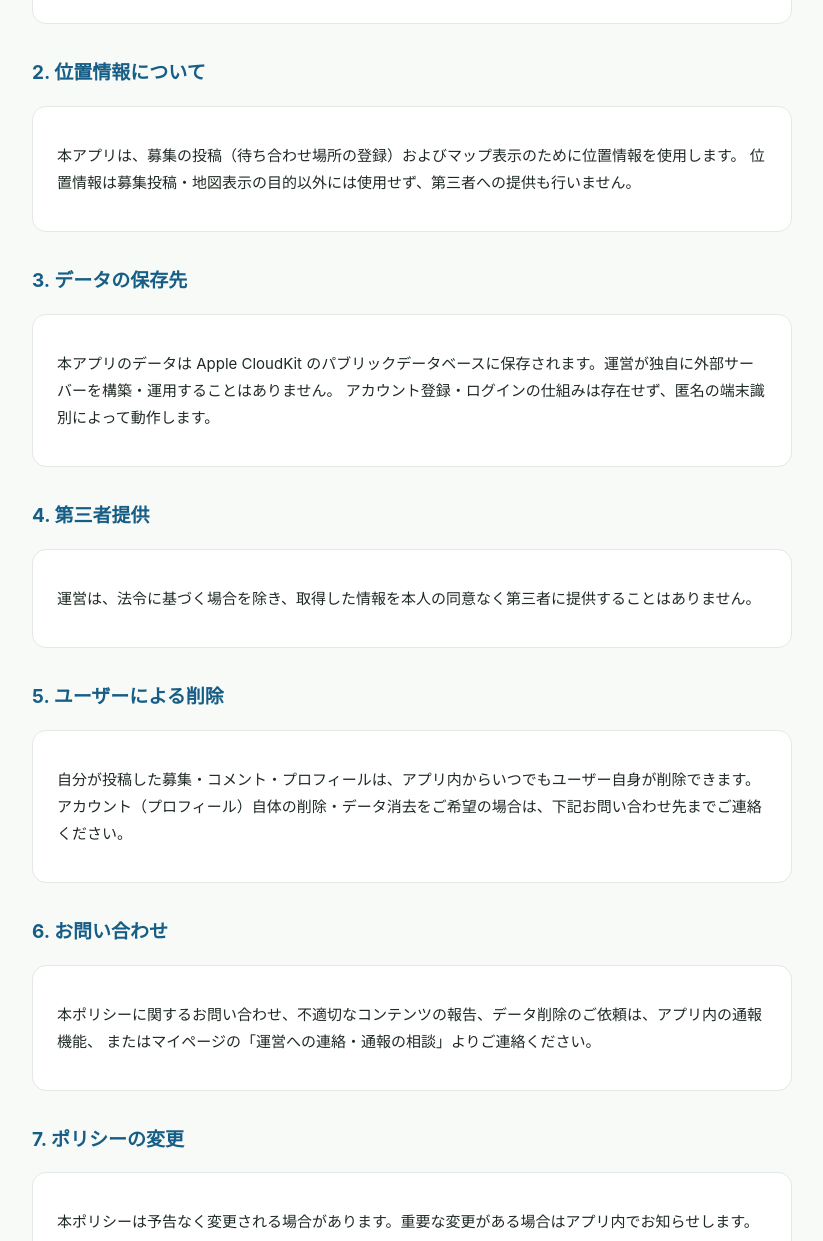
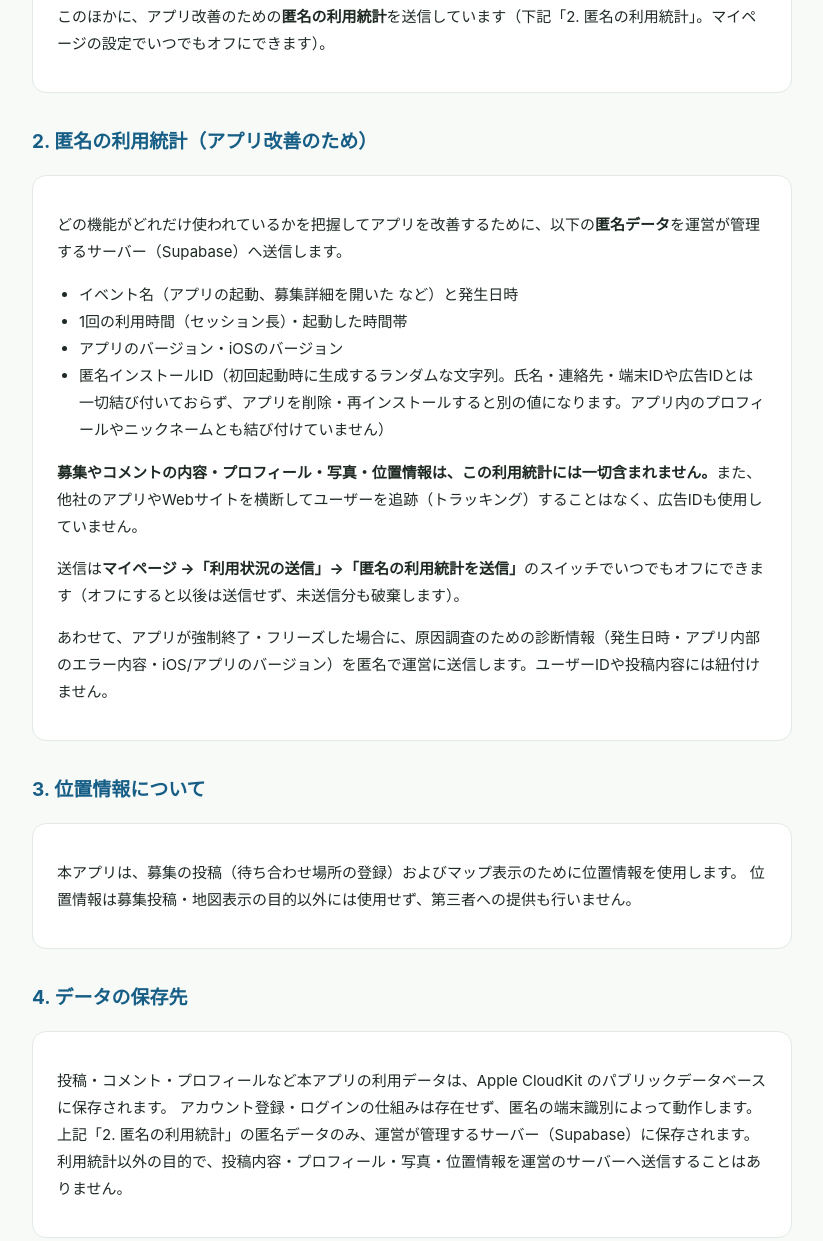
Before and after one commit to DrQururi/asobiba-legal, a plain HTML site: page index.html in a window 1280 px wide. Shown: the part 876-2117 px from the top of the page, without its empty margins (228-1051 px from the left). Drawn offline with Linux system fonts and the light colour scheme.

Commit message:
fix: 未反映だった公開プライバシーポリシーの修正を反映(kokugo等と同型是正)

```diff
--- a/index.html
+++ b/index.html
@@ -54,7 +54,7 @@
 </div>
 
 <h1 id="privacy">あそびば プライバシーポリシー</h1>
-<p class="updated">最終更新日: 2026年7月4日</p>
+<p class="updated">最終更新日: 2026年8月22日</p>
 
 <div class="card">
 <p>
@@ -79,9 +79,24 @@
   <li>投稿内容（募集タイトル・詳細・カテゴリ・日時・場所）、コメント、参加表明などユーザーが作成したコンテンツ</li>
   <li>年齢確認・利用規約同意の合否フラグ（生年月日そのものは含みません）</li>
 </ul>
+<p>このほかに、アプリ改善のための<strong>匿名の利用統計</strong>を送信しています（下記「2. 匿名の利用統計」。マイページの設定でいつでもオフにできます）。</p>
 </div>
 
-<h2>2. 位置情報について</h2>
+<h2>2. 匿名の利用統計（アプリ改善のため）</h2>
+<div class="card">
+<p>どの機能がどれだけ使われているかを把握してアプリを改善するために、以下の<strong>匿名データ</strong>を運営が管理するサーバー（Supabase）へ送信します。</p>
+<ul>
+  <li>イベント名（アプリの起動、募集詳細を開いた など）と発生日時</li>
+  <li>1回の利用時間（セッション長）・起動した時間帯</li>
+  <li>アプリのバージョン・iOSのバージョン</li>
+  <li>匿名インストールID（初回起動時に生成するランダムな文字列。氏名・連絡先・端末IDや広告IDとは一切結び付いておらず、アプリを削除・再インストールすると別の値になります。アプリ内のプロフィールやニックネームとも結び付けていません）</li>
+</ul>
+<p><strong>募集やコメントの内容・プロフィール・写真・位置情報は、この利用統計には一切含まれません。</strong>また、他社のアプリやWebサイトを横断してユーザーを追跡（トラッキング）することはなく、広告IDも使用していません。</p>
+<p>送信は<strong>マイページ →「利用状況の送信」→「匿名の利用統計を送信」</strong>のスイッチでいつでもオフにできます（オフにすると以後は送信せず、未送信分も破棄します）。</p>
+<p>あわせて、アプリが強制終了・フリーズした場合に、原因調査のための診断情報（発生日時・アプリ内部のエラー内容・iOS/アプリのバージョン）を匿名で運営に送信します。ユーザーIDや投稿内容には紐付けません。</p>
+</div>
+
+<h2>3. 位置情報について</h2>
 <div class="card">
 <p>
 本アプリは、募集の投稿（待ち合わせ場所の登録）およびマップ表示のために位置情報を使用します。
@@ -89,20 +104,22 @@
 </p>
 </div>
 
-<h2>3. データの保存先</h2>
+<h2>4. データの保存先</h2>
 <div class="card">
 <p>
-本アプリのデータは Apple CloudKit のパブリックデータベースに保存されます。運営が独自に外部サーバーを構築・運用することはありません。
+投稿・コメント・プロフィールなど本アプリの利用データは、Apple CloudKit のパブリックデータベースに保存されます。
 アカウント登録・ログインの仕組みは存在せず、匿名の端末識別によって動作します。
+上記「2. 匿名の利用統計」の匿名データのみ、運営が管理するサーバー（Supabase）に保存されます。
+利用統計以外の目的で、投稿内容・プロフィール・写真・位置情報を運営のサーバーへ送信することはありません。
 </p>
 </div>
 
-<h2>4. 第三者提供</h2>
+<h2>5. 第三者提供</h2>
 <div class="card">
 <p>運営は、法令に基づく場合を除き、取得した情報を本人の同意なく第三者に提供することはありません。</p>
 </div>
 
-<h2>5. ユーザーによる削除</h2>
+<h2>6. ユーザーによる削除</h2>
 <div class="card">
 <p>
 自分が投稿した募集・コメント・プロフィールは、アプリ内からいつでもユーザー自身が削除できます。
@@ -110,7 +127,7 @@
 </p>
 </div>
 
-<h2>6. お問い合わせ</h2>
+<h2>7. お問い合わせ</h2>
 <div class="card">
 <p>
 本ポリシーに関するお問い合わせ、不適切なコンテンツの報告、データ削除のご依頼は、アプリ内の通報機能、
@@ -118,14 +135,14 @@
 </p>
 </div>
 
-<h2>7. ポリシーの変更</h2>
+<h2>8. ポリシーの変更</h2>
 <div class="card">
 <p>本ポリシーは予告なく変更される場合があります。重要な変更がある場合はアプリ内でお知らせします。</p>
 </div>
 
 
 <h1 id="terms">あそびば 利用規約（EULA）</h1>
-<p class="updated">最終更新日: 2026年7月4日</p>
+<p class="updated">最終更新日: 2026年8月22日</p>
 
 <div class="card">
 <h2 style="margin-top:0">対象年齢</h2>
@@ -193,7 +210,9 @@
 <h2 style="margin-top:0">位置情報・個人情報について</h2>
 <p>
 本アプリは氏名・電話番号・メールアドレス・生年月日を保存しません（年齢確認の生年月日は判定にのみ使用し、保存・送信されません）。
-位置情報は募集の投稿・地図表示のためにのみ使用します。詳細は上記プライバシーポリシーをご確認ください。
+位置情報は募集の投稿・地図表示のためにのみ使用します。
+アプリ改善のため、匿名の利用統計（起動・利用時間・機能の利用回数など。投稿内容・位置情報・個人情報は含みません）を送信します。マイページの設定でいつでもオフにできます。
+詳細は上記プライバシーポリシーをご確認ください。
 </p>
 </div>
 
```
